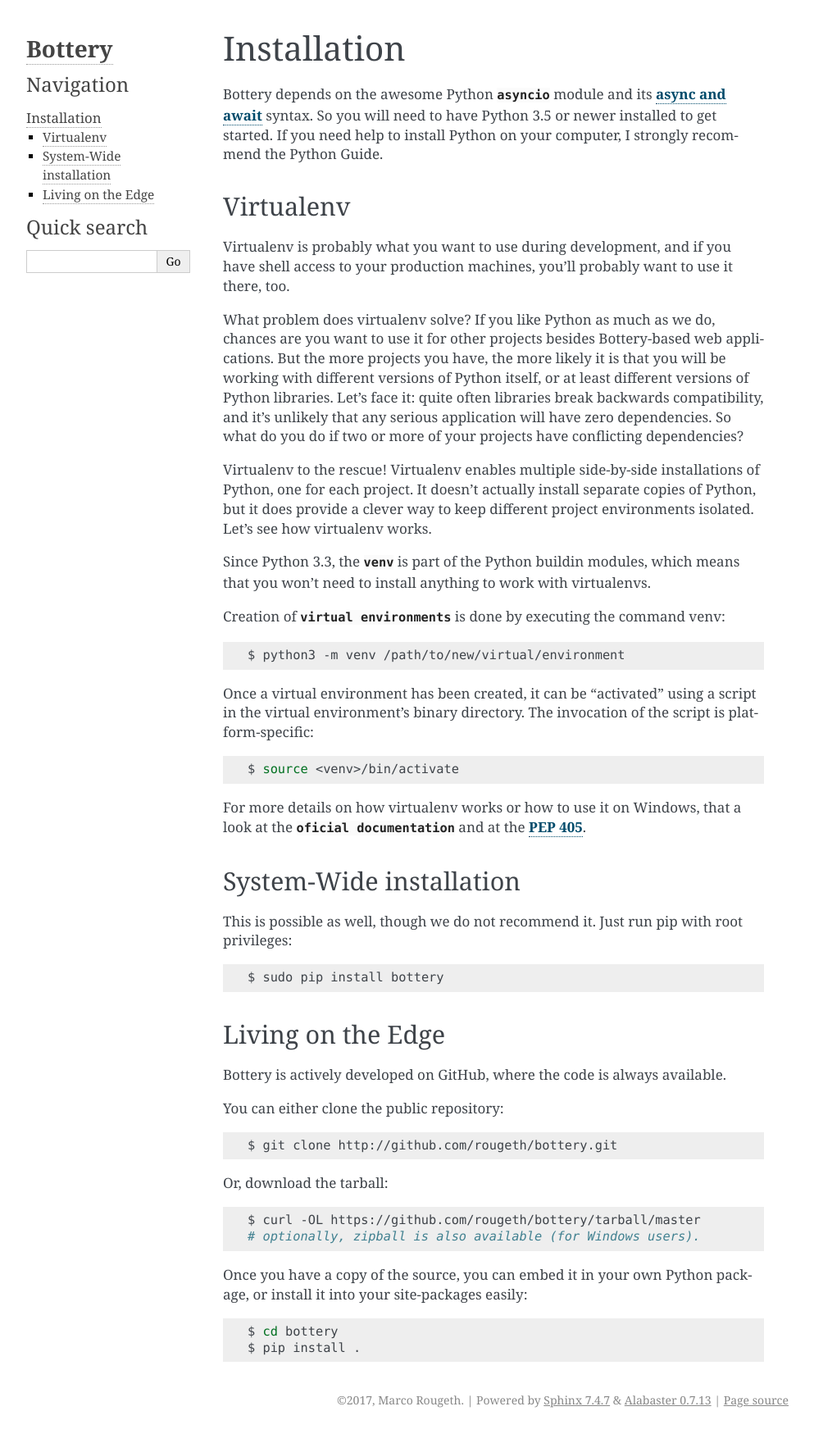
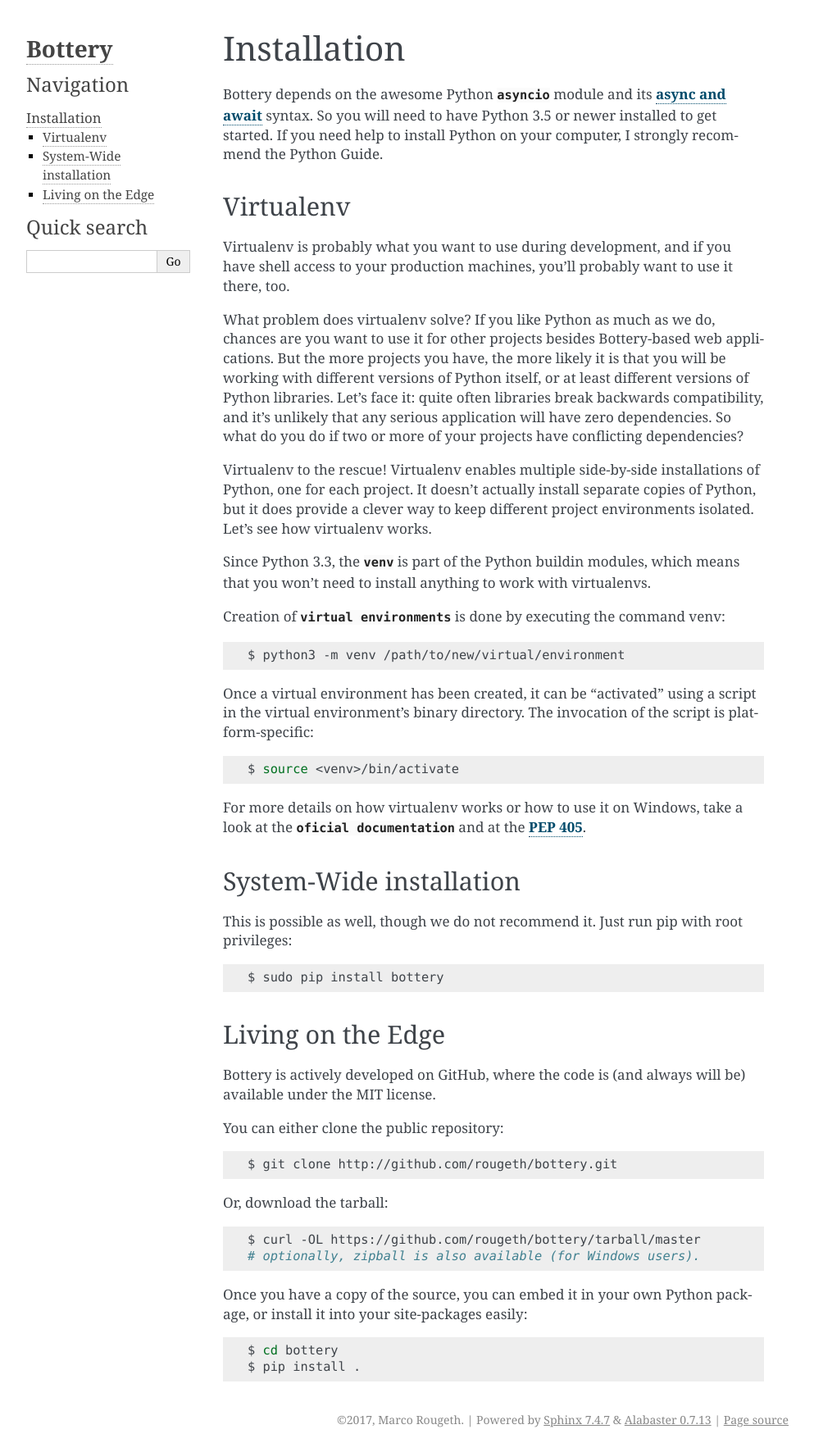
Before and after one commit to rougeth/bottery, a Sphinx documentation site: the page built from docs/installation.rst, in a window 1280 px wide. Shown: the whole page at 82% size, without its empty margins (148-1141 px from the left). Built offline with Sphinx 7.4.7, drawn with Linux system fonts in a browser that asks for light colours; before the commit the page ends 1747 px from its top, so only the background shows below that.

Commit message:
Added small docs improvements

```diff
--- a/docs/index.rst
+++ b/docs/index.rst
@@ -6,7 +6,7 @@
 Welcome to Bottery!
 ===================
 
-Welcome to Bottery's documentation! Bottery is a framework made for building bots on multiple platforms, out of the box integrations with Natural Language Processing APIs, "take over" interface, i18n and much more.
+Welcome to Bottery's documentation! Bottery is a framework made for building bots on multiple platforms, along with out of the box integrations with Natural Language Processing APIs, "take over" interface, i18n and much more.
 
 Bottery aims to be the Django of bot development. But it is a very young project and it is in heavy development, every feedback is really appreciated.
 
--- a/docs/installation.rst
+++ b/docs/installation.rst
@@ -29,7 +29,7 @@
 
    $ source <venv>/bin/activate
 
-For more details on how virtualenv works or how to use it on Windows, that a look at the :py:mod:`oficial documentation <venv>` and at the :pep:`405`.
+For more details on how virtualenv works or how to use it on Windows, take a look at the :py:mod:`oficial documentation <venv>` and at the :pep:`405`.
 
 
 System-Wide installation
@@ -44,7 +44,7 @@
 Living on the Edge
 ------------------
 
-Bottery is actively developed on GitHub, where the code is always available.
+Bottery is actively developed on GitHub, where the code is (and always will be) available under the MIT license.
 
 You can either clone the public repository:
 
```
